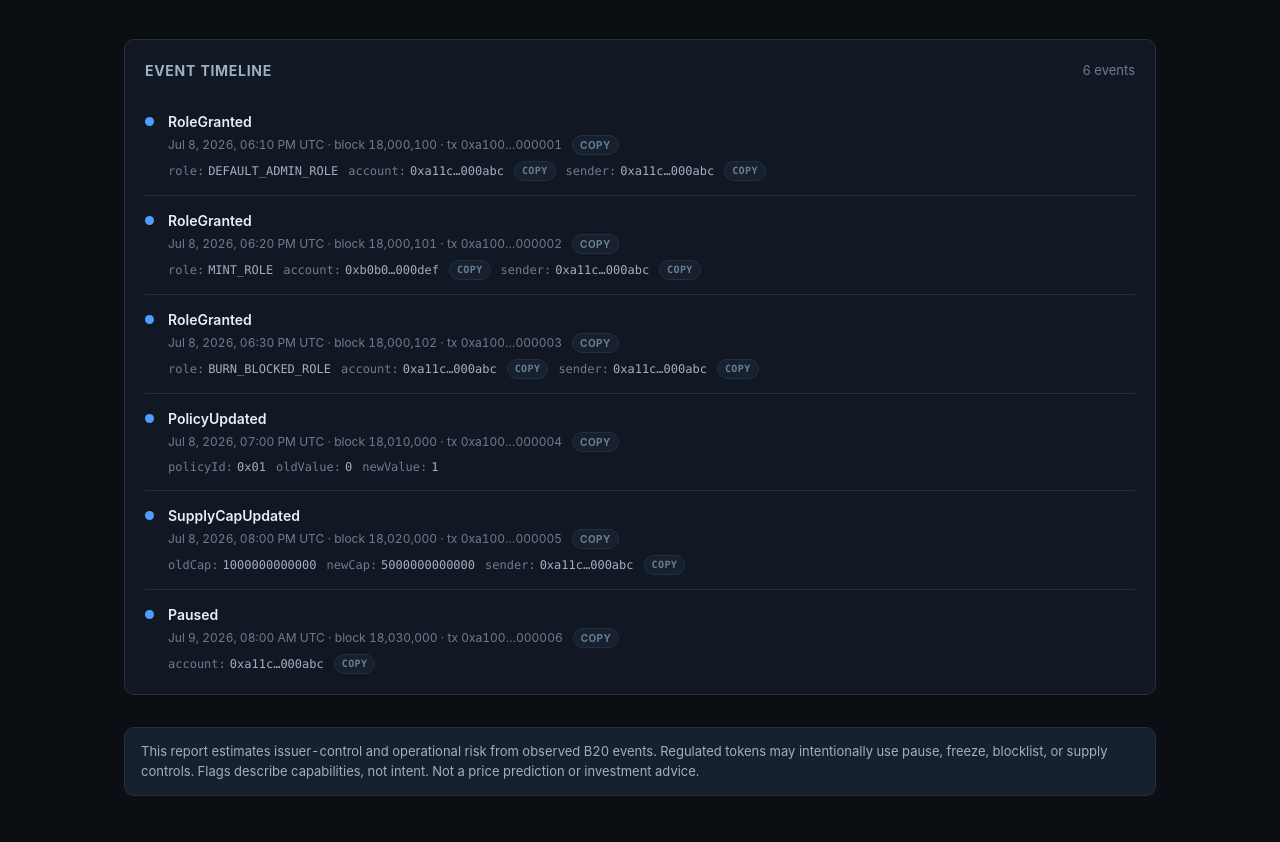
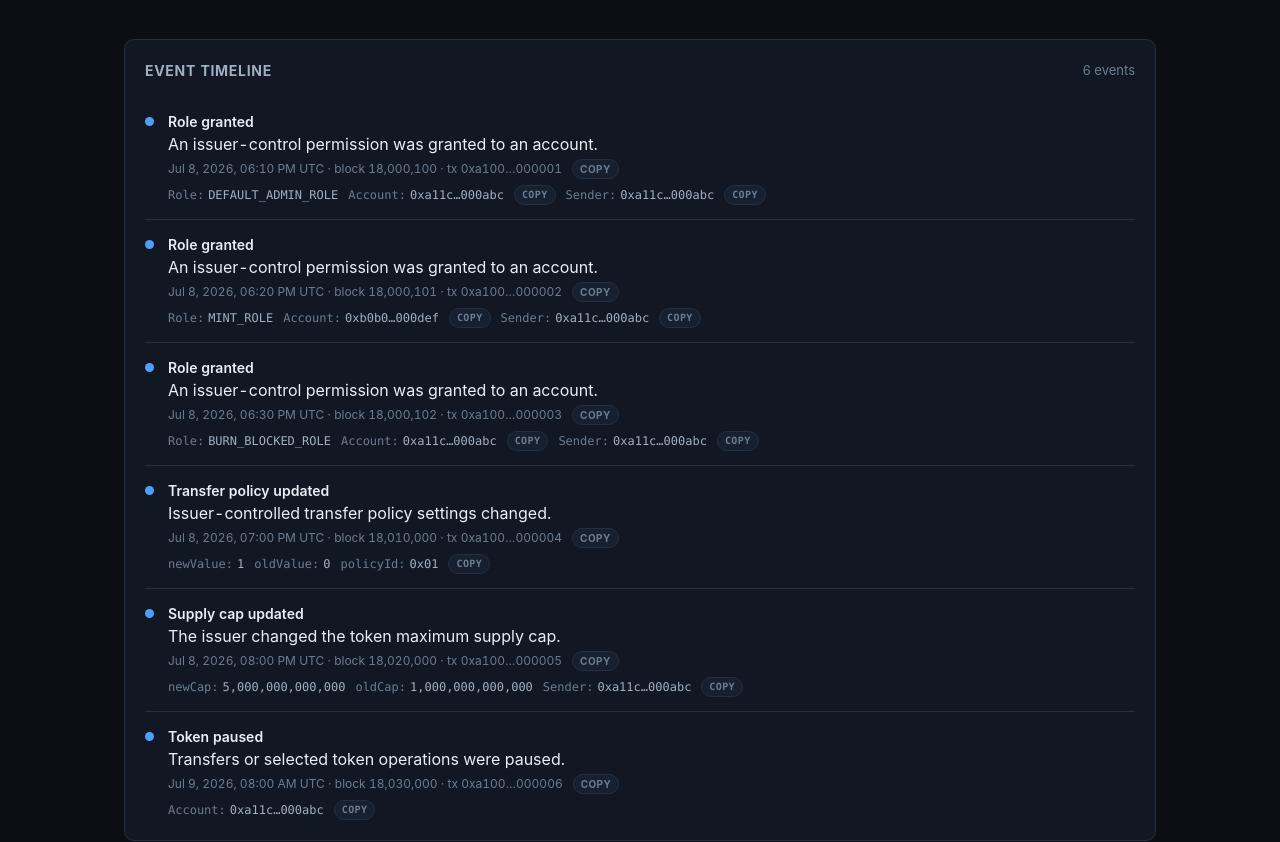
Before and after one commit to Anton-dot911/b20-watcher, a Next.js app: page /tokens/0xb200000000000000000000000000000000000001 in a window 1280 px wide. Shown: the part 1900-2742 px from the top of the page. Built offline with nearby package versions, Linux system fonts and the light colour scheme.

Commit message:
feat: improve event timeline presentation

```diff
--- a/app/tokens/[address]/page.tsx
+++ b/app/tokens/[address]/page.tsx
@@ -3,13 +3,17 @@ import { notFound } from "next/navigation";
 
 import { CopyValue } from "@/components/CopyValue";
 import { RiskBadge } from "@/components/RiskBadge";
-import { normalizeAddress } from "@/lib/address";
 import { B20_NETWORK, dataModeLabel } from "@/lib/config";
+import { getB20RiskReport, getB20Token } from "@/lib/data-source";
+import {
+  formatEventNumber,
+  presentEvent,
+  type PresentedEventArg,
+} from "@/lib/event-presentation";
 import {
   explainRiskScore,
   formatScoreReason,
 } from "@/lib/score-explanation";
-import { getB20RiskReport, getB20Token } from "@/lib/data-source";
 import type { B20Event, RiskLevel, RiskSeverity } from "@/lib/types";
 import styles from "./page.module.css";
 
@@ -46,51 +50,44 @@ function networkLabel(): string {
   return B20_NETWORK === "base_sepolia" ? "Base Sepolia" : "Base";
 }
 
-function isLikelyUnreadable(text: string): boolean {
-  if (text.includes("�")) return true;
-
-  const printable = text.replace(/[\x20-\x7e]/g, "").length;
-  return text.length > 0 && printable / text.length > 0.12;
+function formatEventValue(arg: PresentedEventArg) {
+  if (arg.kind === "unknown") {
+    return (
+      <span className={styles.unreadableValue}>
+        {arg.key === "role" ? "Unknown role" : "Unreadable value"}
+      </span>
+    );
   }
 
-function formatEventValue(value: unknown, label: string, compact = true) {
-  const text = String(value);
-
-  if (label === "role" && isLikelyUnreadable(text)) {
-    return <span className={styles.unreadableValue}>Unknown role</span>;
-  }
-
-  if (isLikelyUnreadable(text)) {
-    return <span className={styles.unreadableValue}>Unreadable value</span>;
-  }
-
-  if (normalizeAddress(text) || /^0x[0-9a-fA-F]{16,}$/.test(text)) {
+  if (arg.kind === "address" || arg.kind === "hash") {
     return (
       <CopyValue
-        value={text}
-        label={label}
-        compact={compact}
+        value={String(arg.value)}
+        label={arg.label.toLowerCase()}
+        compact
         className={styles.copyValue}
       />
     );
   }
 
-  return <span>{text}</span>;
+  if (arg.kind === "number") {
+    return <span>{formatEventNumber(arg.value)}</span>;
+  }
+
+  return <span>{String(arg.value)}</span>;
 }
 
 function renderEventArgs(event: B20Event) {
-  const args = Object.entries(event.args).filter(
-    ([, value]) => value !== "" && value != null
-  );
+  const presented = presentEvent(event);
 
-  if (args.length === 0) {
+  if (presented.args.length === 0) {
     return <span>No decoded args</span>;
   }
 
-  return args.map(([key, value]) => (
-    <span key={key} className={styles.argItem}>
-      <span className={styles.argKey}>{key}:</span>
-      {formatEventValue(value, key)}
+  return presented.args.map((arg) => (
+    <span key={arg.key} className={styles.argItem}>
+      <span className={styles.argKey}>{arg.label}:</span>
+      {formatEventValue(arg)}
     </span>
   ));
 }
@@ -101,7 +98,7 @@ export default async function TokenReportPage({
   params: Promise<{ address: string }>;
 }) {
   const { address } = await params;
-  const normalized = normalizeAddress(address);
+  const normalized = address.match(/^0x[0-9a-fA-F]{40}$/) ? address.toLowerCase() : null;
   if (!normalized) notFound();
 
   const token = await getB20Token(normalized);
@@ -323,14 +320,18 @@ export default async function TokenReportPage({
             No matching B20 events observed for this token.
           </p>
         ) : (
-          report.timeline.map((event, i) => (
+          report.timeline.map((event, i) => {
+            const presented = presentEvent(event);
+
+            return (
               <div
                 key={`${event.transactionHash}-${event.logIndex}-${i}`}
                 className={styles.event}
               >
                 <div className={styles.eventDot} />
                 <div className={styles.eventMain}>
-                <div className={styles.eventName}>{event.name}</div>
+                  <div className={styles.eventName}>{presented.title}</div>
+                  <div className={styles.eventDescription}>{presented.description}</div>
                   <div className={styles.eventMeta}>
                     {formatDate(event.timestamp)} · block{" "}
                     {event.blockNumber.toLocaleString("en-US")} · tx{" "}
@@ -344,7 +345,8 @@ export default async function TokenReportPage({
                   <div className={styles.eventArgs}>{renderEventArgs(event)}</div>
                 </div>
               </div>
-          ))
+            );
+          })
         )}
       </div>
 
```
Lines whose indentation alone changed are shown as unchanged.
